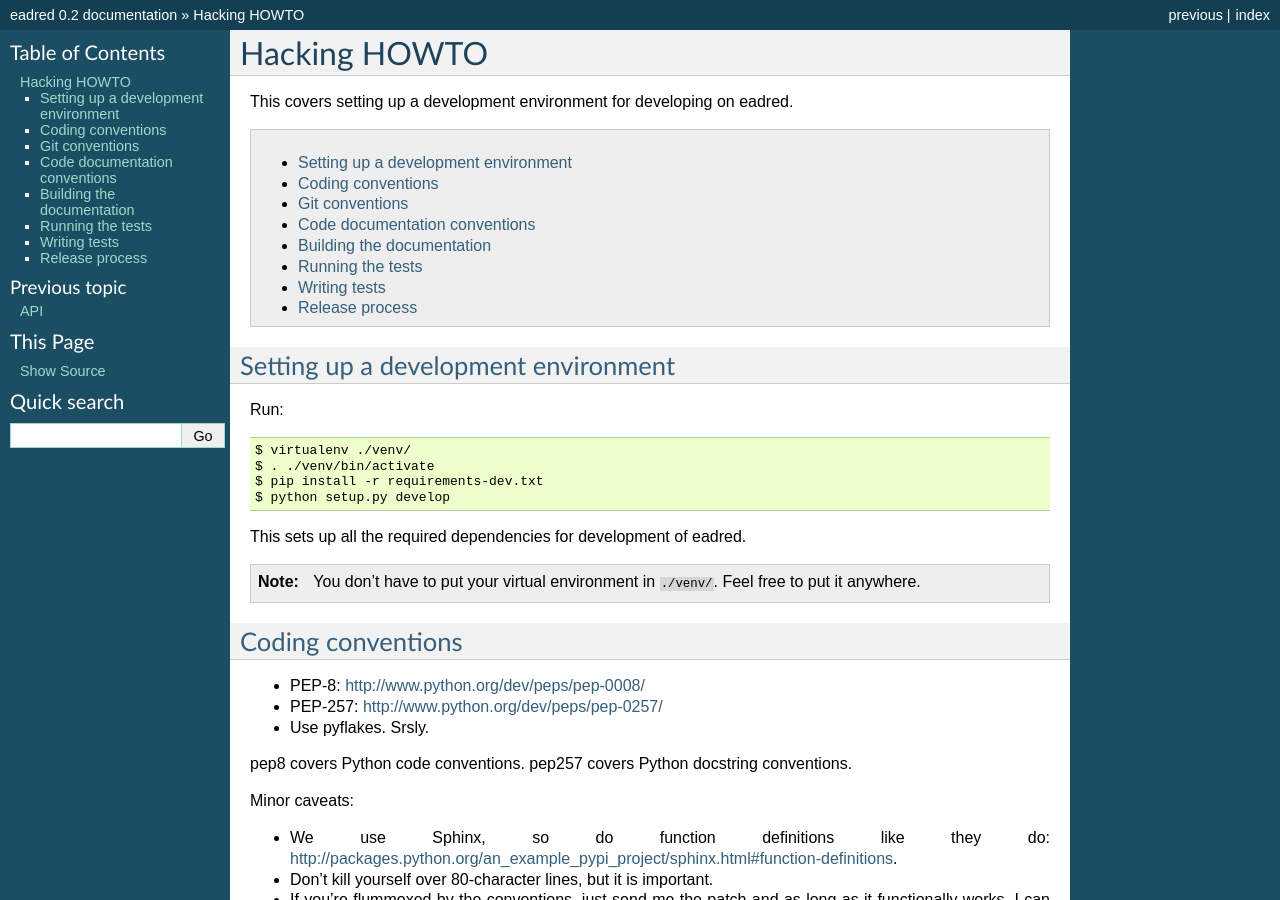
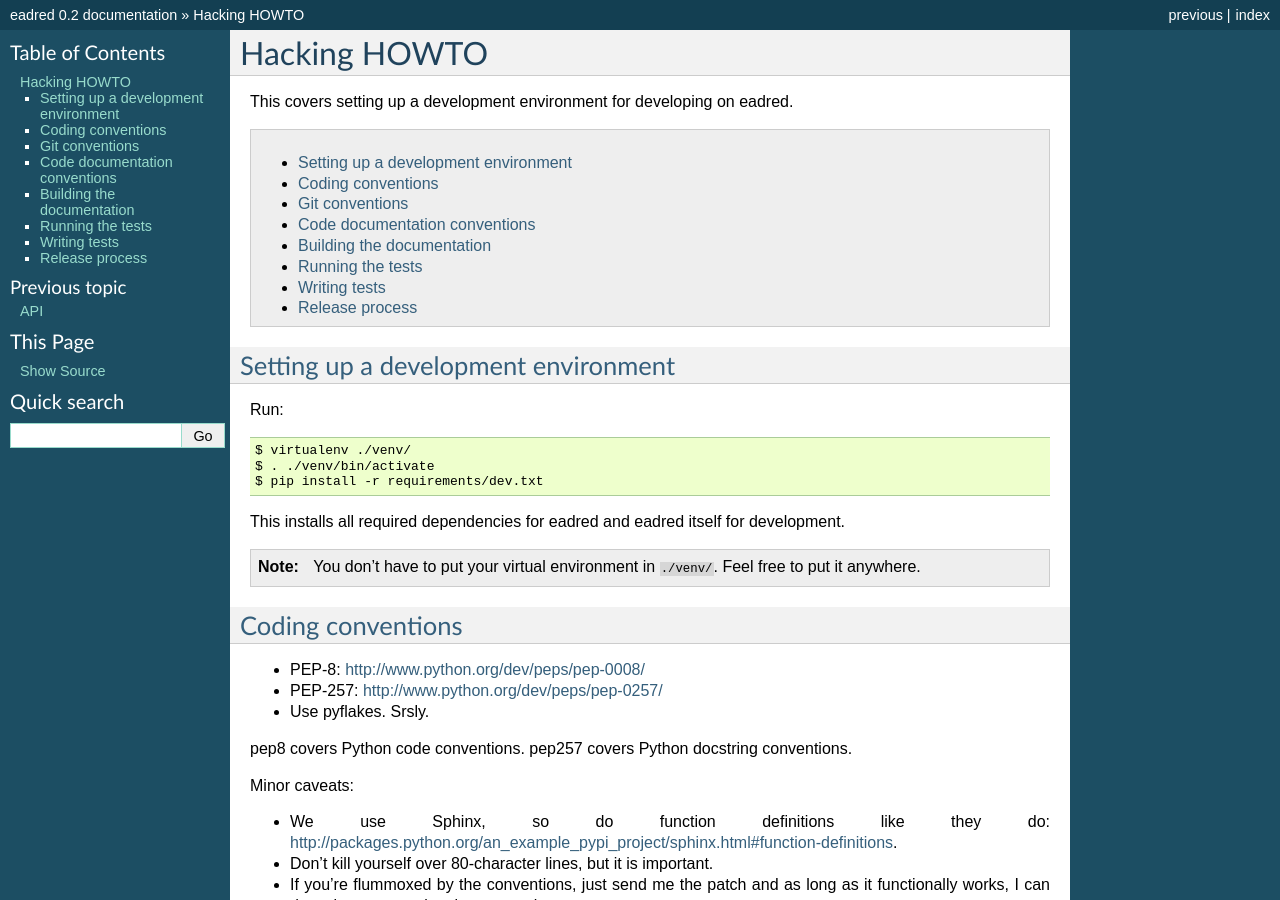
Before and after one commit to willkg/django-eadred, a Sphinx documentation site: the page built from docs/hacking_howto.rst, in a window 1280 px wide and 900 px high. Built offline with Sphinx 7.4.7, drawn with Linux system fonts in a browser that asks for light colours; some of the changed text lies outside the part shown.

Commit message:
Move requirements; add tox support
This moves the requirements into a separate directory, adds tox
testing for python 2.6 and 2.7 and django 1.4 and 1.5, and updates
documentation.

```diff
--- a/docs/hacking_howto.rst
+++ b/docs/hacking_howto.rst
@@ -18,10 +18,11 @@ Run::
 
     $ virtualenv ./venv/
     $ . ./venv/bin/activate
-    $ pip install -r requirements-dev.txt
-    $ python setup.py develop
+    $ pip install -r requirements/dev.txt
 
-This sets up all the required dependencies for development of eadred.
+
+This installs all required dependencies for eadred and eadred itself
+for development.
 
 .. Note::
 
--- a/requirements-dev.txt
+++ /dev/null
@@ -1,6 +0,0 @@
-# requirements for testing
-django
-nose
-
-# requirements for building documentation
-Sphinx
```
Also changed, not shown: other parts of docs/hacking_howto.rst (+4 -0 lines), 4 other files.
